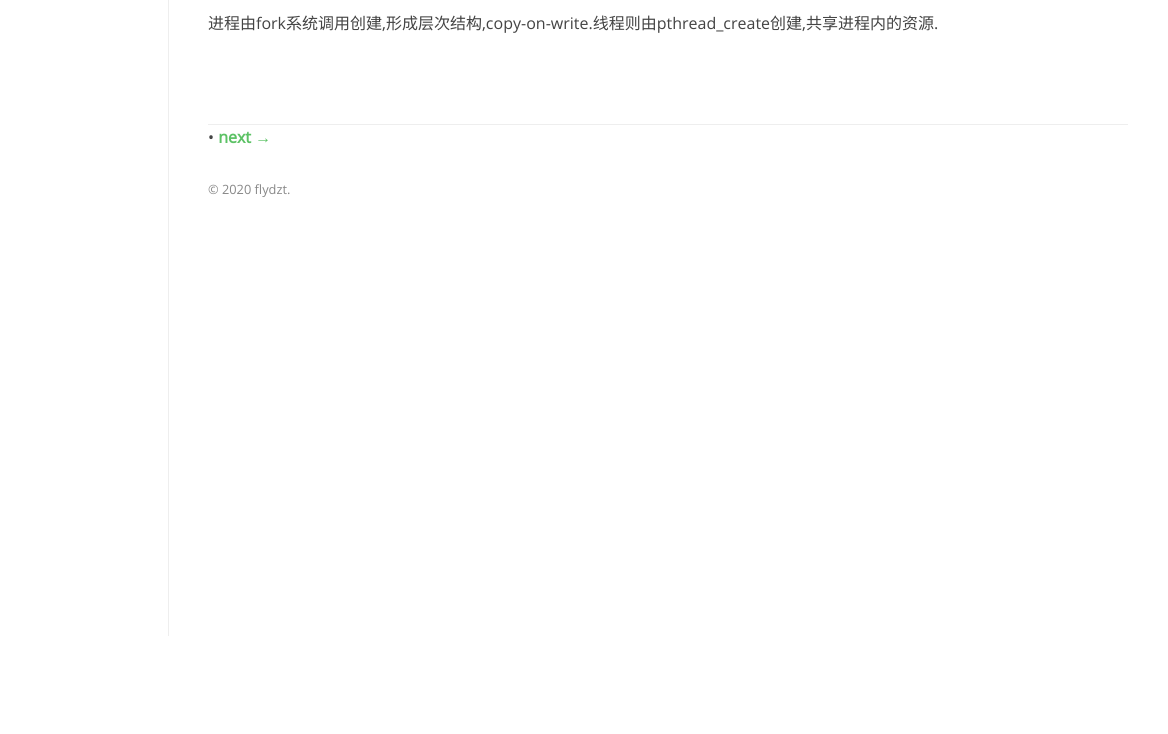
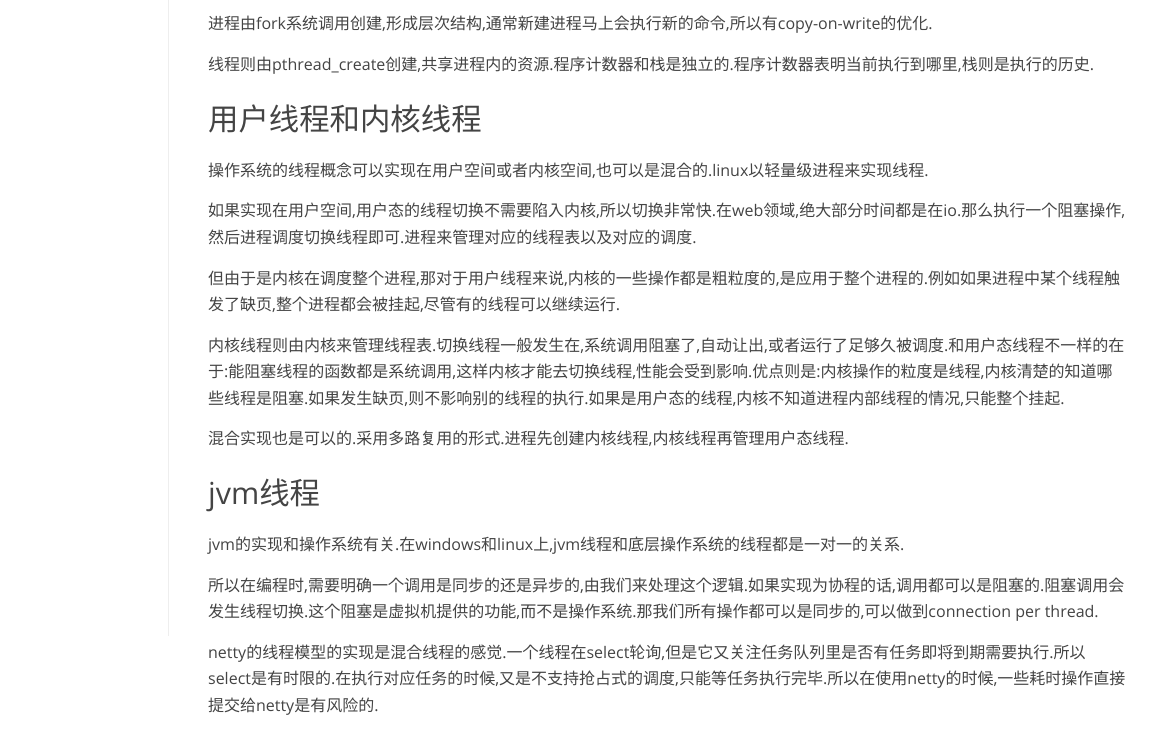
Before and after one commit to flydzt/flydzt.github.io, a plain HTML site: page jvm线程模型的一些想法/index.html in a window 1280 px wide. Shown: the part 228-962 px from the top of the page, 112-1280 px from the left. Before the commit the page ends 800 px from the top, so only its background shows below. Drawn offline with Linux system fonts and the light colour scheme; files whose address does not match are found by name.

Commit message:
Site updated: 2020-04-19 15:44:01

```diff
--- a/jvm线程模型的一些想法/index.html
+++ b/jvm线程模型的一些想法/index.html
@@ -58,7 +58,18 @@
   <h1 class="post-title">jvm线程模型的一些想法</h1>
   <section class="post-content article-entry">
     <h2 id="进程和线程"><a href="#进程和线程" class="headerlink" title="进程和线程"></a>进程和线程</h2><p>进程是资源的集合,线程是执行的实体.</p>
-<p>进程由fork系统调用创建,形成层次结构,copy-on-write.线程则由pthread_create创建,共享进程内的资源.</p>
+<p>进程由fork系统调用创建,形成层次结构,通常新建进程马上会执行新的命令,所以有copy-on-write的优化.</p>
+<p>线程则由pthread_create创建,共享进程内的资源.程序计数器和栈是独立的.程序计数器表明当前执行到哪里,栈则是执行的历史.</p>
+<h2 id="用户线程和内核线程"><a href="#用户线程和内核线程" class="headerlink" title="用户线程和内核线程"></a>用户线程和内核线程</h2><p>操作系统的线程概念可以实现在用户空间或者内核空间,也可以是混合的.linux以轻量级进程来实现线程.</p>
+<p>如果实现在用户空间,用户态的线程切换不需要陷入内核,所以切换非常快.在web领域,绝大部分时间都是在io.那么执行一个阻塞操作,然后进程调度切换线程即可.进程来管理对应的线程表以及对应的调度.</p>
+<p>但由于是内核在调度整个进程,那对于用户线程来说,内核的一些操作都是粗粒度的,是应用于整个进程的.例如如果进程中某个线程触发了缺页,整个进程都会被挂起,尽管有的线程可以继续运行.</p>
+<p>内核线程则由内核来管理线程表.切换线程一般发生在,系统调用阻塞了,自动让出,或者运行了足够久被调度.和用户态线程不一样的在于:能阻塞线程的函数都是系统调用,这样内核才能去切换线程,性能会受到影响.优点则是:内核操作的粒度是线程,内核清楚的知道哪些线程是阻塞.如果发生缺页,则不影响别的线程的执行.如果是用户态的线程,内核不知道进程内部线程的情况,只能整个挂起.</p>
+<p>混合实现也是可以的.采用多路复用的形式.进程先创建内核线程,内核线程再管理用户态线程.</p>
+<h2 id="jvm线程"><a href="#jvm线程" class="headerlink" title="jvm线程"></a>jvm线程</h2><p>jvm的实现和操作系统有关.在windows和linux上,jvm线程和底层操作系统的线程都是一对一的关系.</p>
+<p>所以在编程时,需要明确一个调用是同步的还是异步的,由我们来处理这个逻辑.如果实现为协程的话,调用都可以是阻塞的.阻塞调用会发生线程切换.这个阻塞是虚拟机提供的功能,而不是操作系统.那我们所有操作都可以是同步的,可以做到connection per thread.</p>
+<p>netty的线程模型的实现是混合线程的感觉.一个线程在select轮询,但是它又关注任务队列里是否有任务即将到期需要执行.所以select是有时限的.在执行对应任务的时候,又是不支持抢占式的调度,只能等任务执行完毕.所以在使用netty的时候,一些耗时操作直接提交给netty是有风险的.</p>
+<h2 id="线程池"><a href="#线程池" class="headerlink" title="线程池"></a>线程池</h2><p>使用线程池的情况下,估计好任务的瓶颈,cpu和io的时间占比.做好微服务拆分,配合上容器,能充分利用系统资源.</p>
+<p>$N_{thread}=N_{cpu}<em>U_{cpu}</em>(1+\frac{W}{C})$</p>
 
   </section>
   <footer class="post-footer">
```
